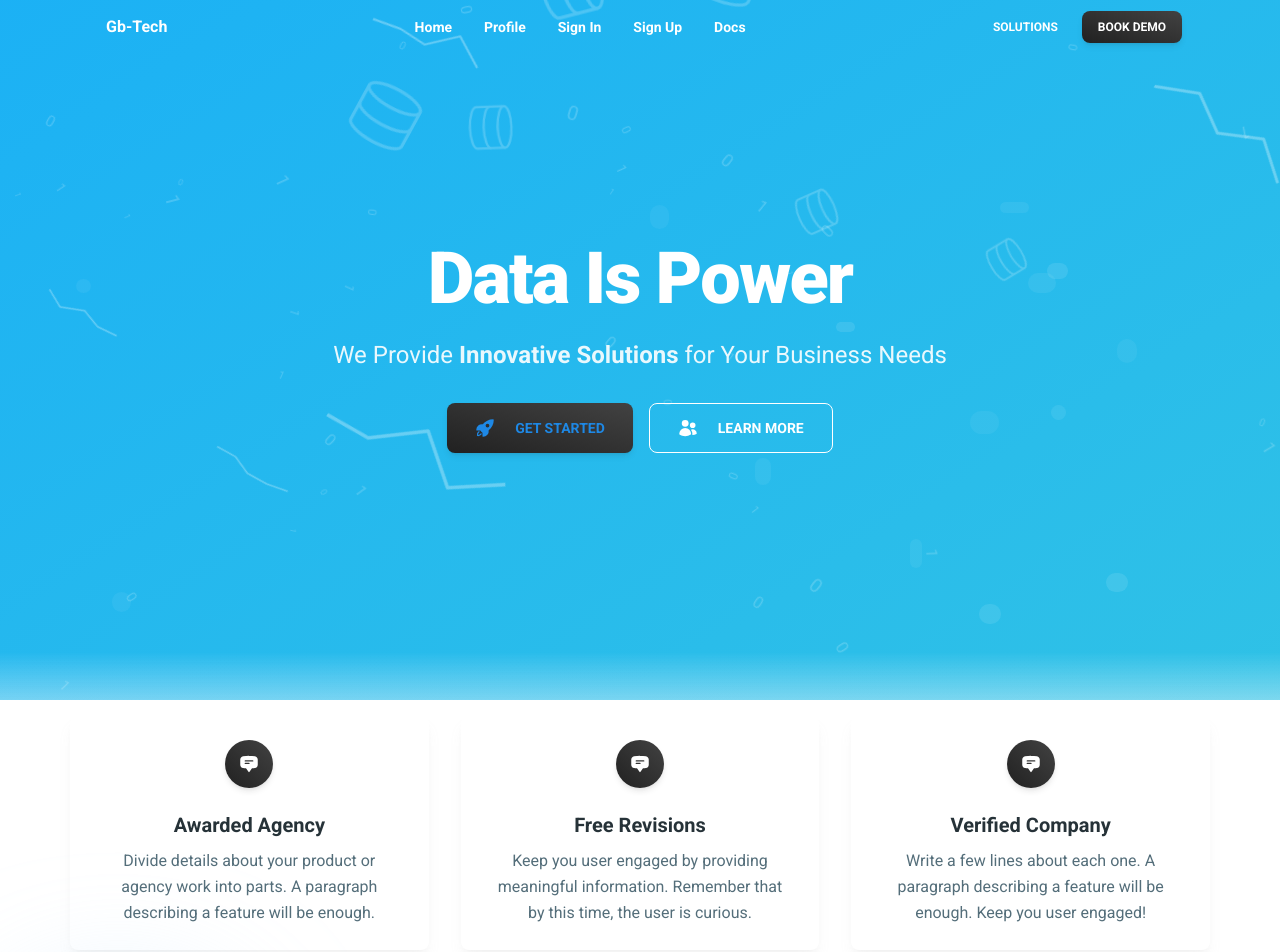
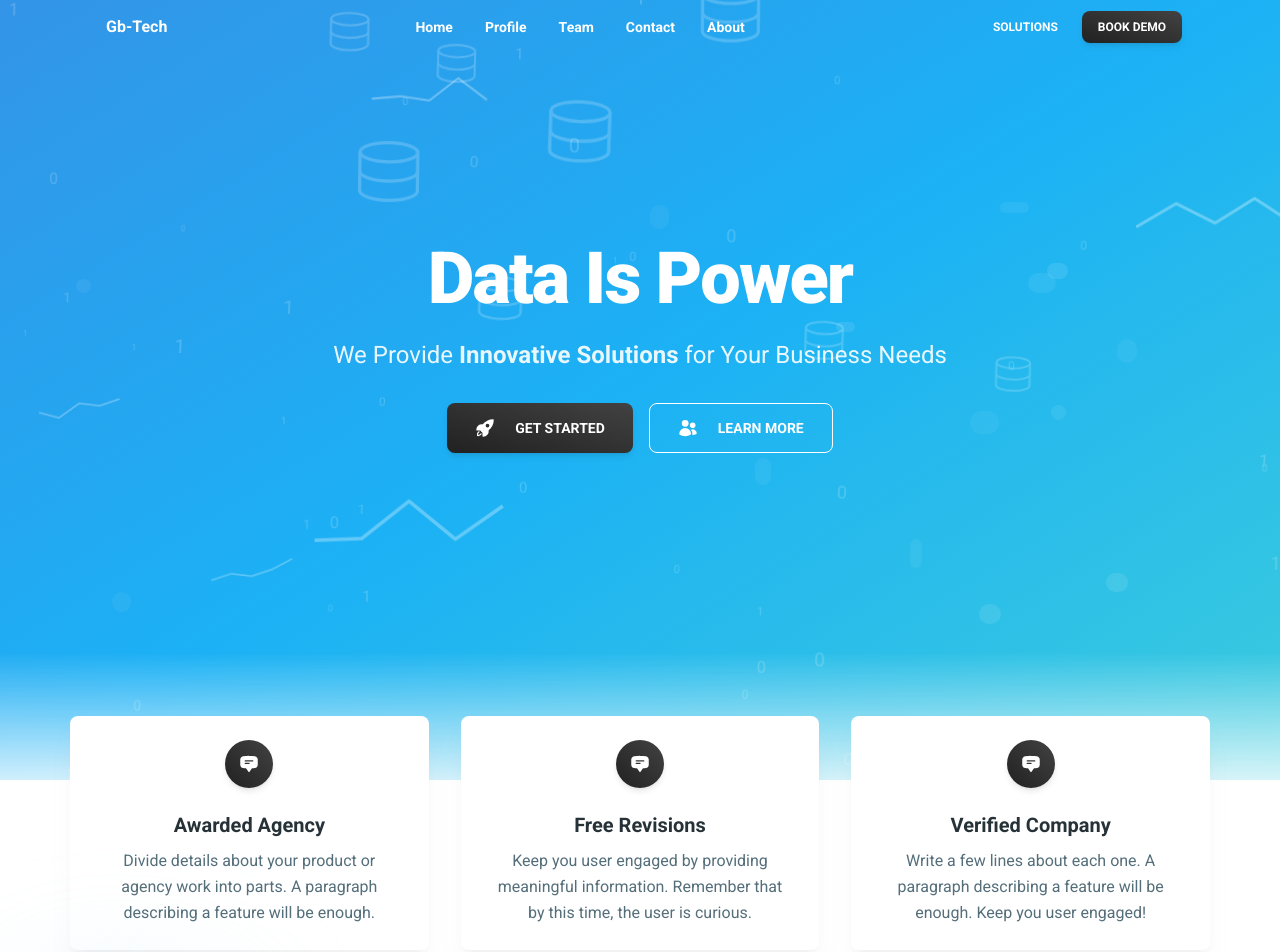
Before and after one commit to A-bhiSheKumar/Gb-Tech-Website, a React (Vite) app: page /home in a window 1280 px wide. Shown: the part 20-972 px from the top of the page. Built offline with nearby package versions, Linux system fonts and the light colour scheme.

Commit message:
feat: new home update

```diff
--- a/src/pages/home.jsx
+++ b/src/pages/home.jsx
@@ -14,7 +14,7 @@
 import { PageTitle, Footer } from "@/widgets/layout";
 import { FeatureCard, TeamCard } from "@/widgets/cards";
 import { featuresData, teamData, contactData } from "@/data";
-
+import "./styles.css";
 export function Home() {
   useEffect(() => {
     // Add animation class to the hero section
@@ -151,7 +151,7 @@
           <Button
             variant="gradient"
             size="lg"
-            className="bg-white text-blue-600 hover:shadow-lg transform hover:-translate-y-1 transition-all duration-300 flex items-center"
+            className="bg-white text-white hover:shadow-lg transform hover:-translate-y-1 transition-all duration-300 flex items-center"
           >
             <RocketLaunchIcon className="h-5 w-5 mr-2" />
             Get Started
@@ -168,29 +168,9 @@
       </div>
     </div>
   </div>
-  <div className="absolute bottom-0 left-0 right-0 h-32 bg-gradient-to-t from-white to-transparent z-10"></div>
+  <div className="absolute bottom-0 left-0 right-0 h-32 bg-gradient-to-t from-white/80 via-white/40 to-transparent pointer-events-none z-10"></div>
 </div>
-      {/* Add this to your global CSS or in a style tag */}
-      <style jsx>{`
-        .animate-gradient-x {
-          background-size: 300% 300%;
-          animation: gradient 15s ease infinite;
-        }
-        @keyframes gradient {
-          0% { background-position: 0% 50%; }
-          50% { background-position: 100% 50%; }
-          100% { background-position: 0% 50%; }
-        }
-        .animate-float {
-          animation: float linear infinite;
-        }
-        @keyframes float {
-          0% { transform: translateY(0) rotate(0deg); }
-          100% { transform: translateY(-100vh) rotate(360deg); }
-        }
-      `}</style>
-
-      <section className="-mt-20 bg-white px-4 pb-20 pt-4 relative z-20">
+      <section className="-mt-20 from-white via-white/80px-4 pb-20 pt-4 relative z-20">
         <div className="container mx-auto">
           <div className="grid grid-cols-1 gap-8 md:grid-cols-2 lg:grid-cols-3">
             {featuresData.map(({ color, title, icon, description }) => (
@@ -230,6 +210,7 @@
                 With our proven methodologies and customer-centric approach, we ensure seamless
                 integration and maximum value from our solutions.
               </Typography>
+
               <Button
                 variant="gradient"
                 color="blue"
--- /dev/null
+++ b/src/pages/styles.css
@@ -0,0 +1,28 @@
+/* Tailwind plugin or global CSS */
+.scroll-smooth {
+  scroll-behavior: smooth;
+}
+
+.no-scrollbar::-webkit-scrollbar {
+  display: none;
+}
+.no-scrollbar {
+  -ms-overflow-style: none;
+  scrollbar-width: none;
+}
+
+@keyframes float {
+    0% {
+      transform: translateY(0) translateX(0) rotate(0deg);
+    }
+    50% {
+      transform: translateY(-50px) translateX(20px) rotate(5deg);
+    }
+    100% {
+      transform: translateY(0) translateX(0) rotate(0deg);
+    }
+  }
+
+  .animate-float {
+    animation: float linear infinite;
+  }
--- a/src/routes.jsx
+++ b/src/routes.jsx
@@ -12,18 +12,18 @@
     element: <Profile />,
   },
   {
-    name: "Sign In",
+    name: "Team",
     path: "/sign-in",
     element: <SignIn />,
   },
   {
-    name: "Sign Up",
+    name: "Contact",
     path: "/sign-up",
     element: <SignUp />,
   },
   {
-    name: "Docs",
-    href: "https://www.material-tailwind.com/docs/react/installation",
+    name: "About",
+    href: "/about",
     target: "_blank",
     element: "",
   },
--- a/src/widgets/cards/feature-card.jsx
+++ b/src/widgets/cards/feature-card.jsx
@@ -1,4 +1,5 @@
 import PropTypes from "prop-types";
+import { useState, useRef, useEffect } from "react";
 import {
   Card,
   CardBody,
@@ -7,25 +8,92 @@
 } from "@material-tailwind/react";
 
 export function FeatureCard({ color, icon, title, description }) {
+  const [rotate, setRotate] = useState({ x: 0, y: 0 });
+  const [isHovered, setIsHovered] = useState(false);
+  const cardRef = useRef(null);
+
+  const handleMouseMove = (e) => {
+    const rect = cardRef.current.getBoundingClientRect();
+    const x = e.clientX - rect.left;
+    const y = e.clientY - rect.top;
+    const centerX = rect.width / 2;
+    const centerY = rect.height / 2;
+    const rotateX = (y - centerY) / 20;
+    const rotateY = (centerX - x) / 20;
+
+    setRotate({ x: rotateX, y: rotateY });
+  };
+
+  const handleMouseEnter = () => {
+    setIsHovered(true);
+  };
+
+  const handleMouseLeave = () => {
+    setIsHovered(false);
+    setRotate({ x: 0, y: 0 });
+  };
+
   return (
-    <Card className="rounded-lg shadow-lg shadow-gray-500/10">
-      <CardBody className="px-8 text-center">
+    <div
+      className="perspective-1000"
+      style={{ perspective: "1000px" }}
+      onMouseMove={handleMouseMove}
+      onMouseEnter={handleMouseEnter}
+      onMouseLeave={handleMouseLeave}
+    >
+      <Card
+        ref={cardRef}
+        className={`rounded-lg shadow-xl shadow-gray-500/10 transition-all duration-500 ease-out ${isHovered ? 'scale-105' : 'scale-100'}`}
+        style={{
+          transform: `rotateX(${rotate.x}deg) rotateY(${rotate.y}deg)`,
+          background: isHovered ?
+            `linear-gradient(145deg, rgba(255,255,255,0.9), rgba(245,245,245,0.9))` :
+            'white',
+          transition: 'transform 0.5s ease-out, background 0.3s ease',
+          transformStyle: 'preserve-3d',
+        }}
+      >
+        <div
+          className="absolute inset-0 rounded-lg opacity-0 transition-opacity duration-300"
+          style={{
+            background: `radial-gradient(circle at center, ${color} 0%, transparent 70%)`,
+            opacity: isHovered ? 0.1 : 0,
+            transform: 'translateZ(-1px)',
+          }}
+        />
+        <CardBody className="px-8 text-center relative" style={{ transformStyle: 'preserve-3d' }}>
           <IconButton
             variant="gradient"
             size="lg"
             color={color}
-          className="pointer-events-none mb-6 rounded-full"
+            className={`pointer-events-none mb-6 rounded-full transition-all duration-300 ${isHovered ? 'scale-110 shadow-lg' : 'scale-100'}`}
+            style={{
+              transform: isHovered ? 'translateZ(20px)' : 'translateZ(0)',
+            }}
           >
             {icon}
           </IconButton>
-        <Typography variant="h5" className="mb-2" color="blue-gray">
+          <Typography
+            variant="h5"
+            className="mb-2 transition-all duration-300"
+            color="blue-gray"
+            style={{
+              transform: isHovered ? 'translateZ(10px)' : 'translateZ(0)',
+            }}
+          >
             {title}
           </Typography>
-        <Typography className="font-normal text-blue-gray-600">
+          <Typography
+            className="font-normal text-blue-gray-600 transition-all duration-300"
+            style={{
+              transform: isHovered ? 'translateZ(5px)' : 'translateZ(0)',
+            }}
+          >
             {description}
           </Typography>
         </CardBody>
       </Card>
+    </div>
   );
 }
 
```
Lines whose indentation alone changed are shown as unchanged.
